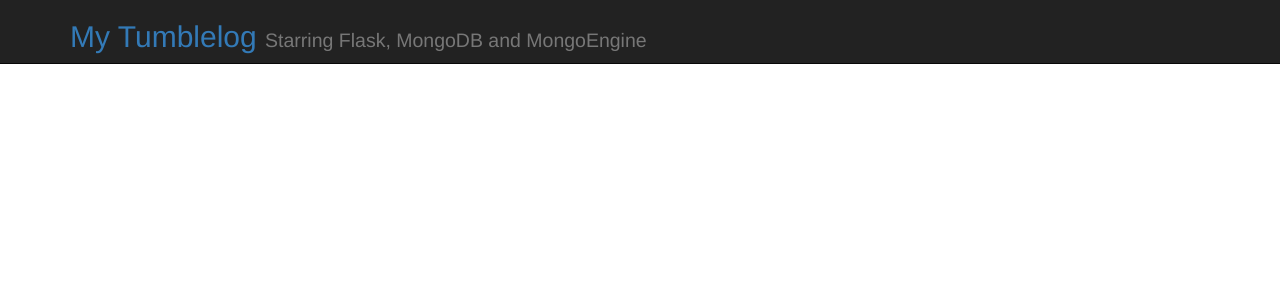
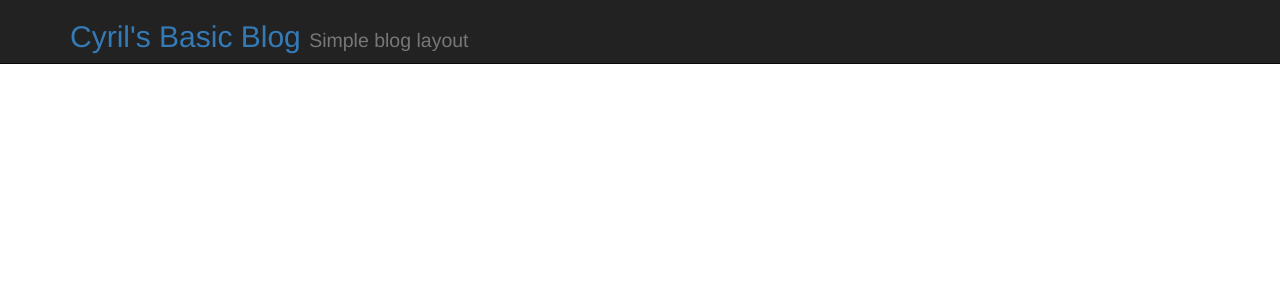
Before and after one commit to cyrilnigg/cyrilnigg.github.io, a Python web app: template templates/base.html in a window 1280 px wide. Shown: the top 300 px of the page. Run offline with Jinja, Linux system fonts and the light colour scheme; the template is opened without the code that fills it, so the values that code supplies are empty; some libraries are stand-ins or nearby versions.

Commit message:
update to the html

```diff
--- a/templates/base.html
+++ b/templates/base.html
@@ -2,7 +2,7 @@
 <html lang="en">
   <head>
     <meta charset="utf-8">
-    <title>My Tumblelog</title>
+    <title>Cyril's Basic Blog</title>
     <link href="//maxcdn.bootstrapcdn.com/bootstrap/3.3.1/css/bootstrap.min.css" rel="stylesheet">
     <style>.content {padding-top: 80px;}</style>
   </head>
@@ -14,7 +14,7 @@
       <div class="container">
         <div class="navbar-header">
           <h2>
-              <a href="/" class="brand">My Tumblelog</a> <small>Starring Flask, MongoDB and MongoEngine</small>
+              <a href="/" class="brand">Cyril's Basic Blog</a> <small>Simple blog layout</small>
           </h2>
         </div>
         <div class="navbar-collapse">
```
Also changed, not shown: 1 other file.
